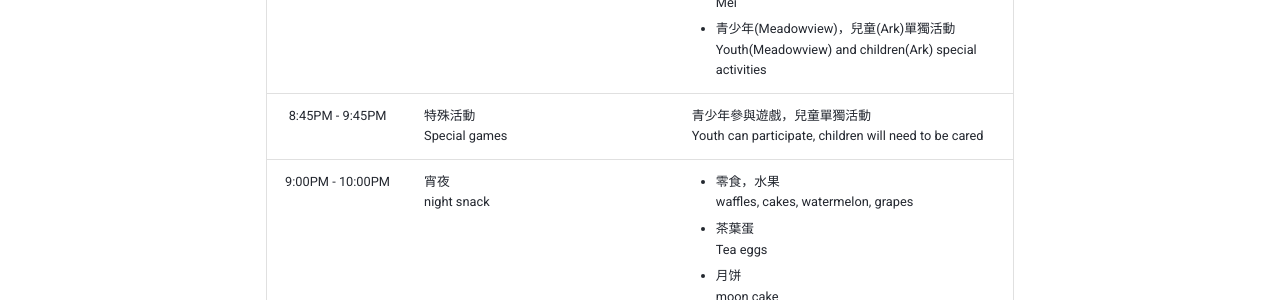
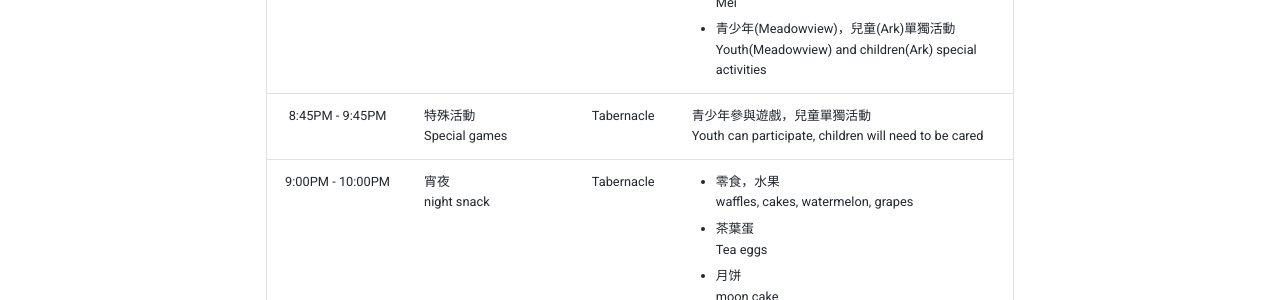
Before and after one commit to peng-mi/ccic-csj.github.io, an MkDocs documentation site: the page built from docs/src/agenda.md, in a window 1280 px wide and 900 px high, scrolled down 2574 px. Shown: the part 152-452 px from the top of the window. Built offline with MkDocs 1.6.1 and Material for MkDocs 9.7.7, drawn with Linux system fonts in a browser that asks for light colours; the version menu is left out.

Commit message:
tiny update

```diff
--- a/docs/src/agenda.md
+++ b/docs/src/agenda.md
@@ -28,8 +28,8 @@
 |              **星期六晚上**               | **關係建立連接**                             ||
 |           7:00PM - 7:20PM            | 诗歌 <br> Worship songs                  |    Tabernacle                                                                                                 | <ul><li>Lisa姐妹以及敬拜團隊   <br> Worship team lead by sister Lisa Xu</li> <li>青少年(Meadowview)，兒童(Ark)單獨活動<br>Youth(Meadowview) and children(Ark) special activities</li></ul>
 |           7:45PM - 8:45PM            | 演講 <br> Lightning talks                |     Tabernacle                                                                                                  | <ul><li>蔡斌，王淑影，雷揚，汪良久，張維, 羅梅 <br>Cai Bin, Shuying, Lei Yang, Liangjiu, Julia and Luo Mei </li><li>青少年(Meadowview)，兒童(Ark)單獨活動<br>Youth(Meadowview) and children(Ark) special activities</li></ul>
-|           8:45PM - 9:45PM            | 特殊活動 <br> Special games                       |                                                                                                       | 青少年參與遊戲，兒童單獨活動 <br> Youth can participate, children will need to be cared
-|           9:00PM - 10:00PM           | 宵夜 <br> night snack                       |                                                                                                       | <ul><li>零食，水果 <br> waffles, cakes, watermelon, grapes</li><li>茶葉蛋<br>Tea eggs</li><li>月饼 <br>moon cake</li></ul>
+|           8:45PM - 9:45PM            | 特殊活動 <br> Special games              |    Tabernacle                                                                                                   | 青少年參與遊戲，兒童單獨活動 <br> Youth can participate, children will need to be cared
+|           9:00PM - 10:00PM           | 宵夜 <br> night snack                       |   Tabernacle                                                                                                    | <ul><li>零食，水果 <br> waffles, cakes, watermelon, grapes</li><li>茶葉蛋<br>Tea eggs</li><li>月饼 <br>moon cake</li></ul>
 |              **星期日上午**               | **分享與回應**                              ||
 | 7:00AM - 7:30AM <br> (**Optional**)  | 靈修 <br> Morning devotion               |    Tabernacle                                                                                                                                                    | 王峰长老带领 - [合一的承诺](material.md)<br> Lead by Matthew Wang - [Commitment to the church unity](material.md)
 |           8:00AM - 9:00AM            | 早餐 <br> Breakfast                      |      Dining hall                                                                                                | <ul><li>美式早餐 <br> American breakfast</li><li>對應小組吃飯討論 <br>sit by the assigned group and have discussion</li> <li>青少年一桌，兒童一桌<br>Youth one table, children one table</li></ul>
```
